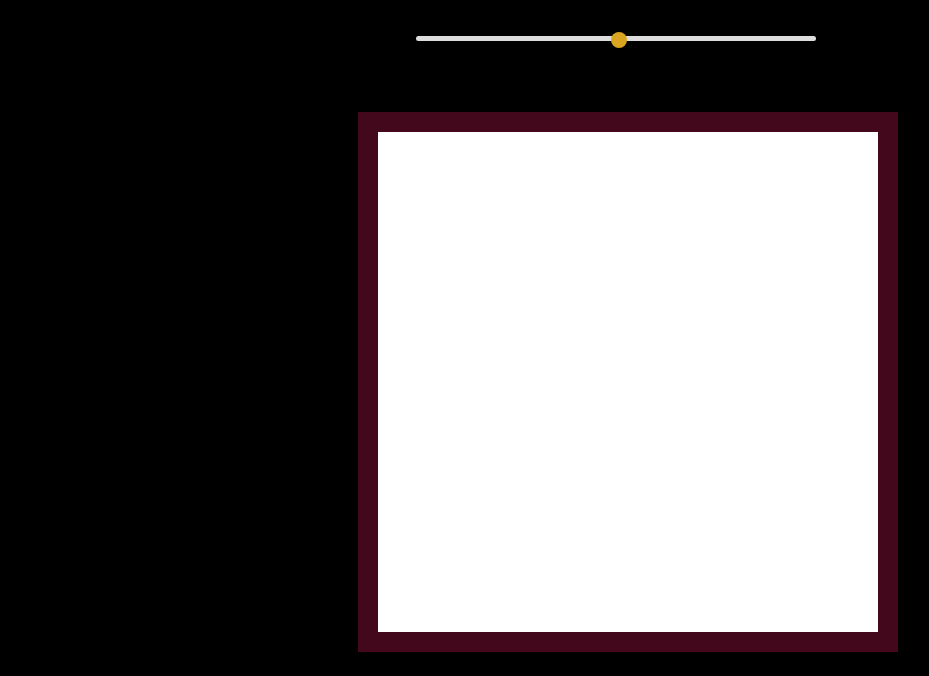
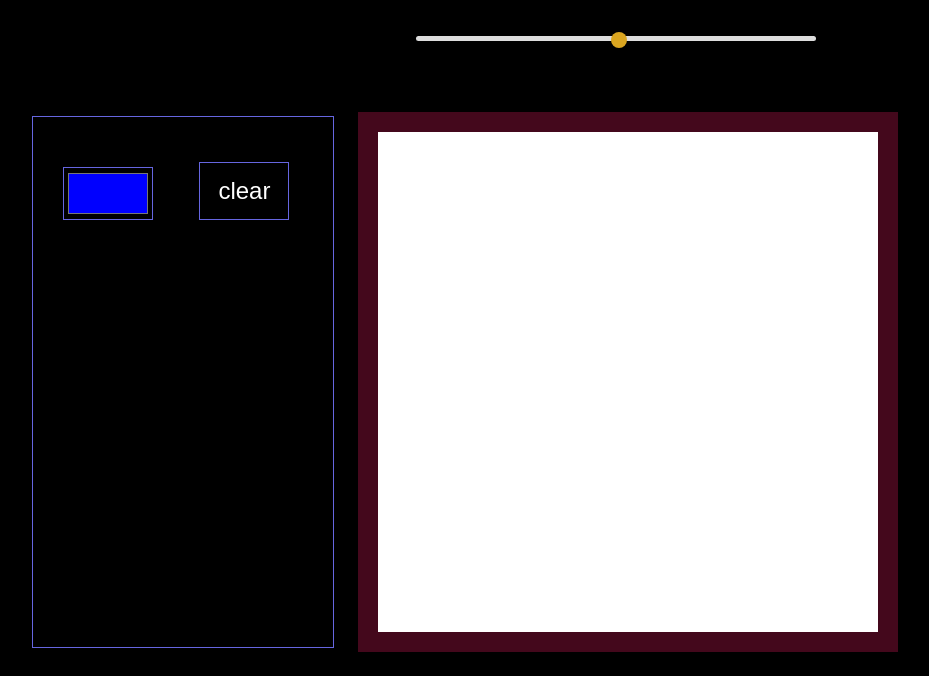
Before and after one commit to smungroo17/EtchASketch, a plain HTML site: page index.html in a window 1280 px wide. Shown: the part 124-800 px from the top of the page, without its empty margins (6-935 px from the left). Drawn offline with Linux system fonts and the light colour scheme.

Commit message:
Added color selector and clear functionalities

```diff
--- a/index.html
+++ b/index.html
@@ -12,15 +12,20 @@
     <p id="textInput" class="gridSize"></p>
     <div id="myCanvas" width="500" height="500" class="canvas">
     </div>
+    <div class="tools">
+      <input type="color" id="colorpicker" value="#0000ff" class="picker" placeholder="Color" oninput="setColor(this.value)">
+      <button class="clear" id="clear">clear</button>
+    </div>
     <script>
-
+        var container = document.getElementById('myCanvas');
+        var sep = 1;
+        var color = "#0000ff";
         function updateTextInput(val) {
           document.getElementById('textInput').innerHTML="Grid size: " + val + "x" + val;
         }
         function drawGrid(val){
-          var container = document.getElementById('myCanvas');
           container.innerHTML = '';
-
+          sep = val;
           let x = val * val;
           document.documentElement.style.setProperty("--columns-row", val);
 
@@ -28,11 +33,24 @@
             var div = document.createElement("div");
             div.classList.add("grid");
             div.addEventListener("mouseenter", function(){
-              this.style.backgroundColor = "red";
+              this.style.backgroundColor = color;
             })
             container.appendChild(div);
           }
-
+        }
+        document.getElementById('clear').addEventListener("click", function(){
+          container.innerHTML = '';
+          drawGrid(sep);
+        });
+        function setColor(val){
+          color = val;
+          var children = container.children;
+          for(var i=0; i<children.length; i++){
+            var child = children[i];
+            child.addEventListener("mouseenter", function(){
+              this.style.backgroundColor = val;
+            })
+          }
         }
     </script>
 </body>
--- a/style.css
+++ b/style.css
@@ -54,7 +54,54 @@ input[type=range]::-webkit-slider-thumb {
     grid-template-columns: repeat(var(--columns-row), 1fr);
     grid-template-rows: repeat(var(--columns-row), 1fr);
 }
-
 .grid {
     border: 1px solid rgba(0, 0, 0, 0.1);
 }
+.tools {
+    position: absolute;
+    top: 30%;
+    left: 3%;
+    width: 300px;
+    height: 530px;
+    border: 1px solid rgb(102, 102, 224);
+}
+.picker {
+    position: relative;
+    top: 50px;
+    left: 10%;
+    border: 1px solid rgb(102, 102, 224);
+    width: 30%;
+    height: 10%;
+    background-color: transparent;
+    font-family: Trattatello, fantasy;
+    color: white;
+    font-size: 150%;
+    transition: all 100ms linear;
+    transition: 1ms;
+}
+.clear {
+    position: relative;
+    top: 35px;
+    left: 24%;
+    border: 1px solid rgb(102, 102, 224);
+    width: 30%;
+    height: 11%;
+    background-color: transparent;
+    font-family: Trattatello, fantasy;
+    color: white;
+    font-size: 150%;
+}
+.clear:hover{
+    transform: scale(1.3) rotate(-2.5deg);
+    cursor: pointer;
+}
+.clear:active {
+    border: 5px solid rgb(102, 102, 224);
+}
+.picker:hover {
+    transform: scale(1.3) rotate(-2.5deg);
+    cursor: pointer;
+}
+.picker:active {
+    border: 5px solid rgb(102, 102, 224);
+}
```
